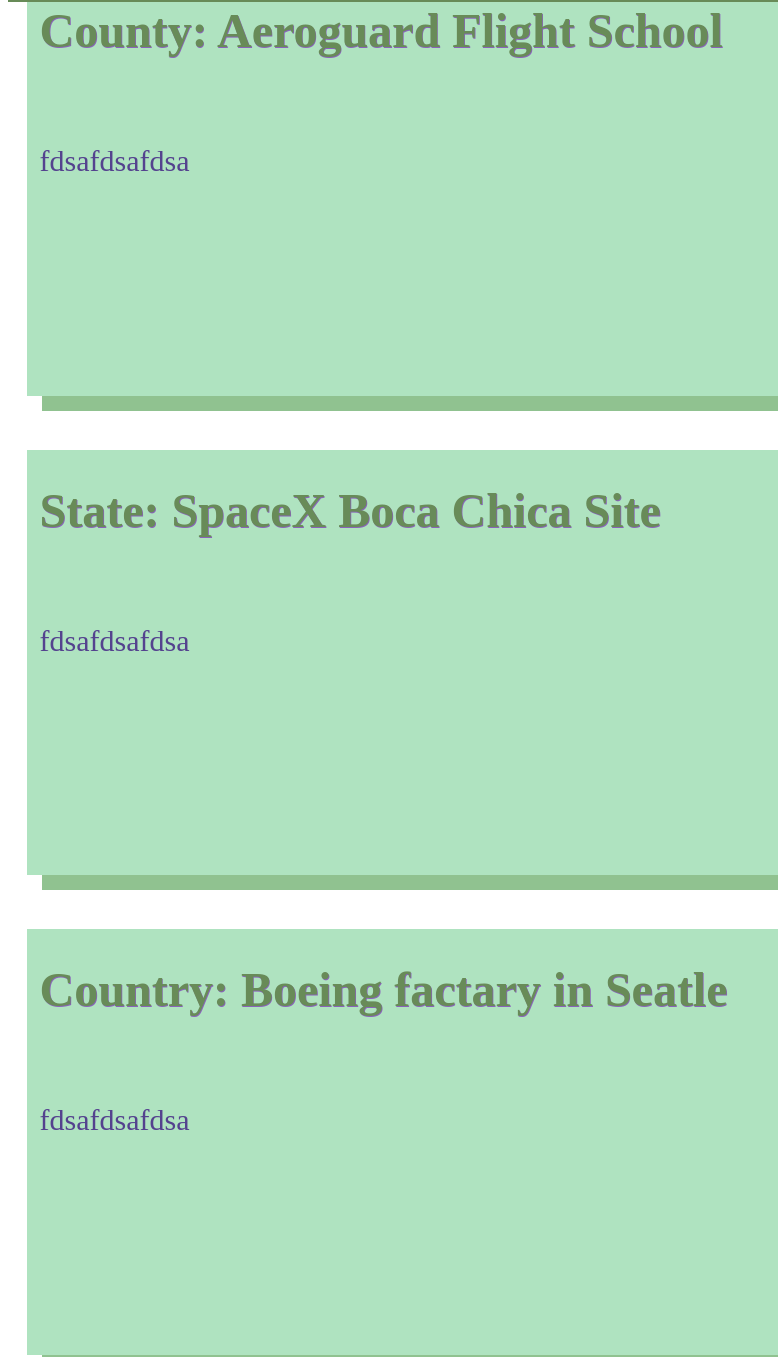
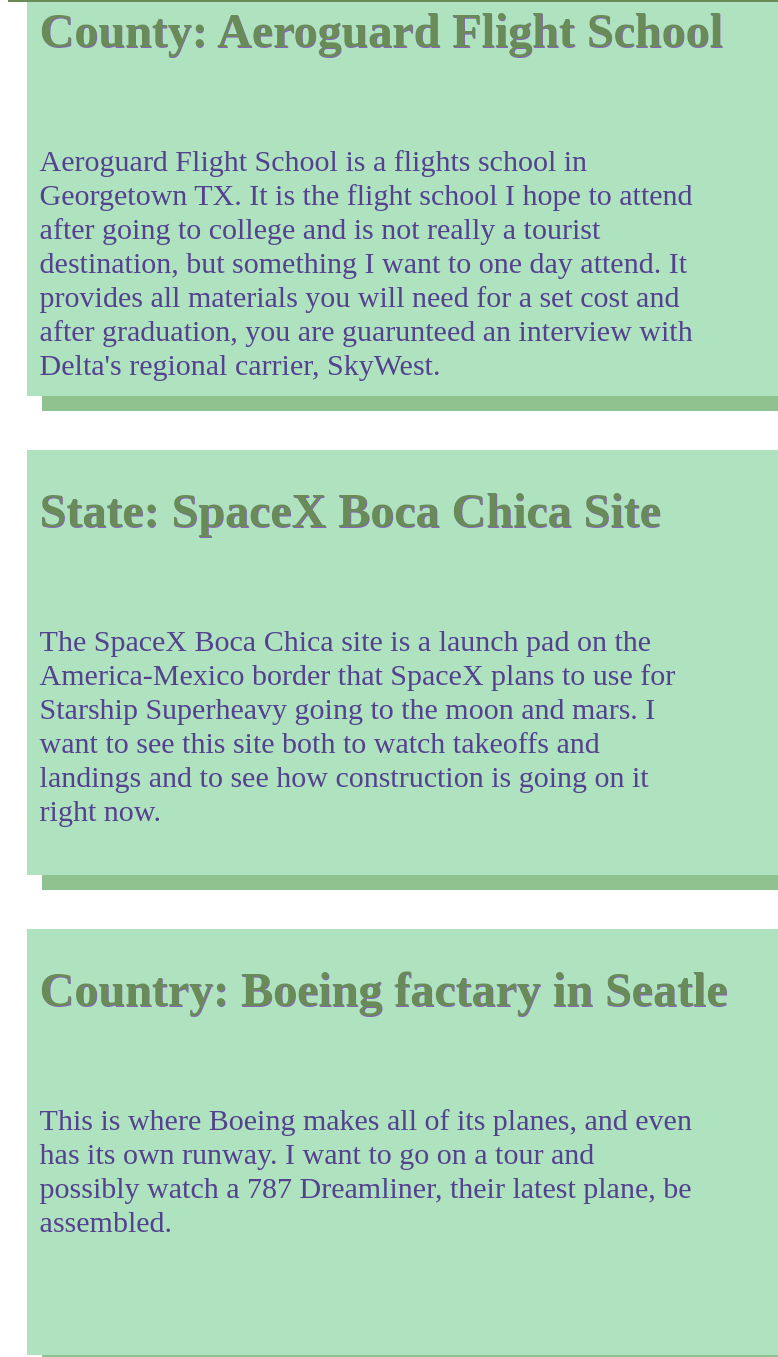
Before and after one commit to T1geress/tavitragus_travelpage, a plain HTML site: page index.html in a window 1280 px wide. Shown: the part 798-2155 px from the top of the page, 0-778 px from the left. Drawn offline with Linux system fonts and the light colour scheme; grey boxes are pictures that could not be loaded.

Commit message:
👠🐁 Updated with Glitch

```diff
--- a/index.html
+++ b/index.html
@@ -56,7 +56,12 @@
       <br />
       <br />
       <p>
-        fdsafdsafdsa
+        Aeroguard Flight School is a flights school in Georgetown TX. It is the
+        flight school I hope to attend after going to college and is not really
+        a tourist destination, but something I want to one day attend. It
+        provides all materials you will need for a set cost and after
+        graduation, you are guarunteed an interview with Delta's regional
+        carrier, SkyWest.
       </p>
     </div>
     <br />
@@ -76,7 +81,10 @@
       <br />
       <br />
       <p>
-        fdsafdsafdsa
+        The SpaceX Boca Chica site is a launch pad on the America-Mexico border
+        that SpaceX plans to use for Starship Superheavy going to the moon and
+        mars. I want to see this site both to watch takeoffs and landings and to
+        see how construction is going on it right now.
       </p>
     </div>
     <br />
@@ -96,7 +104,9 @@
       <br />
       <br />
       <p>
-        fdsafdsafdsa
+        This is where Boeing makes all of its planes, and even has its own
+        runway. I want to go on a tour and possibly watch a 787 Dreamliner,
+        their latest plane, be assembled.
       </p>
     </div>
     <br />
@@ -106,7 +116,7 @@
     <div class="place">
       <h2>
         <span class="heading_span" id="continent"
-          >Continent: Sunshine Village ski resort in Canada</span
+          >Continent: Sunshine Village ski resort</span
         >
       </h2>
       <img
@@ -116,7 +126,10 @@
       <br />
       <br />
       <p>
-        fdsafdsafdsa
+        As the name suggests, Sunshine Village is a ski resort in Canada. I
+        don't particularly want to go there, I just searched "ski resorts" and
+        it was one of the first ones to pop up. It is also at the highest
+        elevation for a Canadian ski resort.
       </p>
     </div>
     <br />
```
